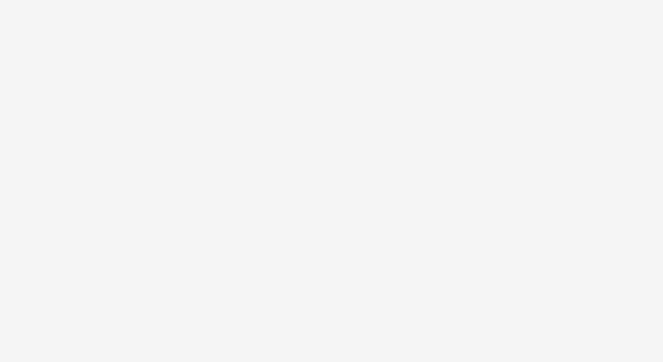
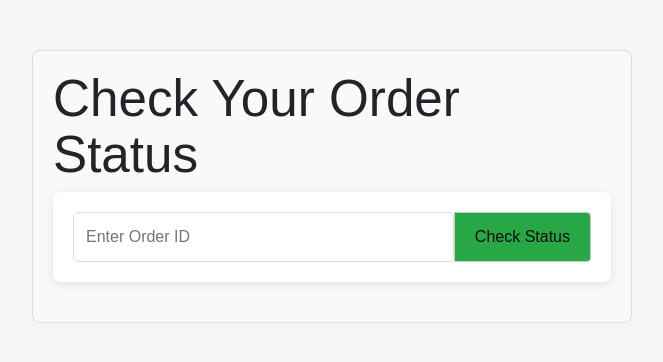
Before and after one commit to Mihai-Solescu/pizza-delivery-frontend, a React (Vite) app: page /deliverystatus in a window 1280 px wide. Before the commit this address had no page. Shown: the top 362 px of the page, without its empty margins (308-971 px from the left). Built offline with nearby package versions, Linux system fonts and the light colour scheme; the HTML template or start-up script is replaced by a standard one.

Commit message:
DeliveryStatus

```diff
--- a/src/App.jsx
+++ b/src/App.jsx
@@ -7,6 +7,7 @@ import Account from "./pages/Account.jsx";
 import CartPage from './pages/CartPage.jsx';
 import QuickOrder from "./pages/QuickOrder.jsx";
 import QuickQuestionary from "./pages/QuickQuestionary.jsx";
+import DeliveryStatusPage from './pages/DeliveryStatus.jsx';
 
 function App() {
   return (
@@ -20,6 +21,7 @@ function App() {
         <Route path="/account" element={<Account />} />
         <Route path="/quickorder" element={<QuickOrder />} />
         <Route path="/quickquestionary" element={<QuickQuestionary />} />
+        <Route path="/deliverystatus" element={<DeliveryStatusPage />} />
     </Routes>
   );
 }
--- /dev/null
+++ b/src/pages/DeliveryStatus.css
@@ -0,0 +1,47 @@
+.container {
+    max-width: 600px;
+    margin: 50px auto;
+    padding: 20px;
+    font-family: Arial, sans-serif;
+    border: 1px solid #ddd;
+    border-radius: 8px;
+    background-color: #f9f9f9;
+  }
+
+  .form {
+    display: flex;
+    margin-bottom: 20px;
+  }
+
+  .input {
+    flex: 1;
+    padding: 10px;
+    font-size: 16px;
+    border-radius: 4px 0 0 4px;
+    border: 1px solid #ccc;
+    outline: none;
+  }
+
+  .button {
+    padding: 10px 20px;
+    font-size: 16px;
+    border-radius: 0 4px 4px 0;
+    border: 1px solid #ccc;
+    background-color: #28a745;
+    color: #0c0b0b;
+    cursor: pointer;
+    outline: none;
+  }
+
+  .error {
+    color: #28a745;
+    margin-bottom: 20px;
+  }
+
+  .statusContainer {
+    padding: 20px;
+    border: 1px solid #7e3232;
+    border-radius: 8px;
+    background-color: #0c0b0b;
+    color: #7e3232;
+  }
--- /dev/null
+++ b/src/pages/DeliveryStatus.jsx
@@ -0,0 +1,107 @@
+import React, { useState } from 'react';
+import axios from 'axios';
+import './DeliveryStatus.css'; // Import the CSS file
+
+const DeliveryStatusPage = () => {
+  const [orderId, setOrderId] = useState('');
+  const [orderStatus, setOrderStatus] = useState(null);
+  const [loading, setLoading] = useState(false);
+  const [error, setError] = useState(null);
+
+  const handleInputChange = (e) => {
+    setOrderId(e.target.value);
+  };
+
+  const fetchOrderStatus = async () => {
+    if (!orderId) {
+      setError('Please enter an Order ID.');
+      setOrderStatus(null);
+      return;
+    }
+
+    if (!/^\d+$/.test(orderId)) {
+      setError('Order ID must be a number.');
+      setOrderStatus(null);
+      return;
+    }
+
+    setLoading(true);
+    setError(null);
+    setOrderStatus(null);
+
+    try {
+      const token = localStorage.getItem('accessToken');
+      const response = await axios.get(`http://localhost:8000/orders/${orderId}/status/`, {
+        headers: {
+          Authorization: `Bearer ${token}`,
+        },
+      });
+
+      setOrderStatus(response.data);
+    } catch (err) {
+      if (err.response) {
+        if (err.response.status === 404) {
+          setError('Order does not exist.');
+        } else if (err.response.status === 401) {
+          setError('Unauthorized. Please log in again.');
+        } else {
+          setError(`Error: ${err.response.data.error || 'An error occurred while fetching the order status.'}`);
+        }
+      } else if (err.request) {
+        setError('No response received from the server.');
+      } else {
+        setError(`Request error: ${err.message}`);
+      }
+    } finally {
+      setLoading(false);
+    }
+  };
+
+  const handleSubmit = (e) => {
+    e.preventDefault();
+    fetchOrderStatus();
+  };
+
+  return (
+    <div className="container">
+      <h1>Check Your Order Status</h1>
+      <form onSubmit={handleSubmit} className="form">
+        <input
+          type="text"
+          placeholder="Enter Order ID"
+          value={orderId}
+          onChange={handleInputChange}
+          className="input"
+        />
+        <button type="submit" className="button" disabled={loading}>
+          {loading ? 'Loading...' : 'Check Status'}
+        </button>
+      </form>
+
+      {error && <div className="error">{error}</div>}
+
+      {orderStatus && (
+        <div className="statusContainer">
+          <h2>Order Details</h2>
+          <p><strong>Order ID:</strong> {orderStatus.id}</p>
+          <p><strong>Status:</strong> {orderStatus.status}</p>
+          <p><strong>Estimated Delivery Time:</strong> {orderStatus.estimated_delivery_time ? new Date(orderStatus.estimated_delivery_time).toLocaleString() : 'N/A'}</p>
+
+          {orderStatus.delivery && (
+            <>
+              <h3>Delivery Information</h3>
+              <p><strong>Order ID:</strong> {orderStatus.id}</p>
+              <p><strong>Delivery Status:</strong> {orderStatus.delivery.delivery_status}</p>
+              <p><strong>Pizza Quantity:</strong> {orderStatus.delivery.pizza_quantity}</p>
+              <p><strong>Delivery Address:</strong> {orderStatus.delivery.delivery_address}</p>
+              <p><strong>Postal Code:</strong> {orderStatus.delivery.postal_code}</p>
+              <p><strong>Delivery Person:</strong> {orderStatus.delivery.delivery_person ? orderStatus.delivery.delivery_person.name : 'Not Assigned'}</p>
+            </>
+          )}
+        </div>
+      )}
+    </div>
+  );
+};
+
+export default DeliveryStatusPage;
```
Also changed, not shown: src/pages/OrderCancellation.jsx (added, +45 -0 lines), src/pages/OrderStatus.jsx (added, +66 -0 lines), src/pages/ProtectedRoute.js (added, +10 -0 lines), src/pages/dashboard.jsx (added, +34 -0 lines), 2 other files (tests, documents, lock files or other folders).
